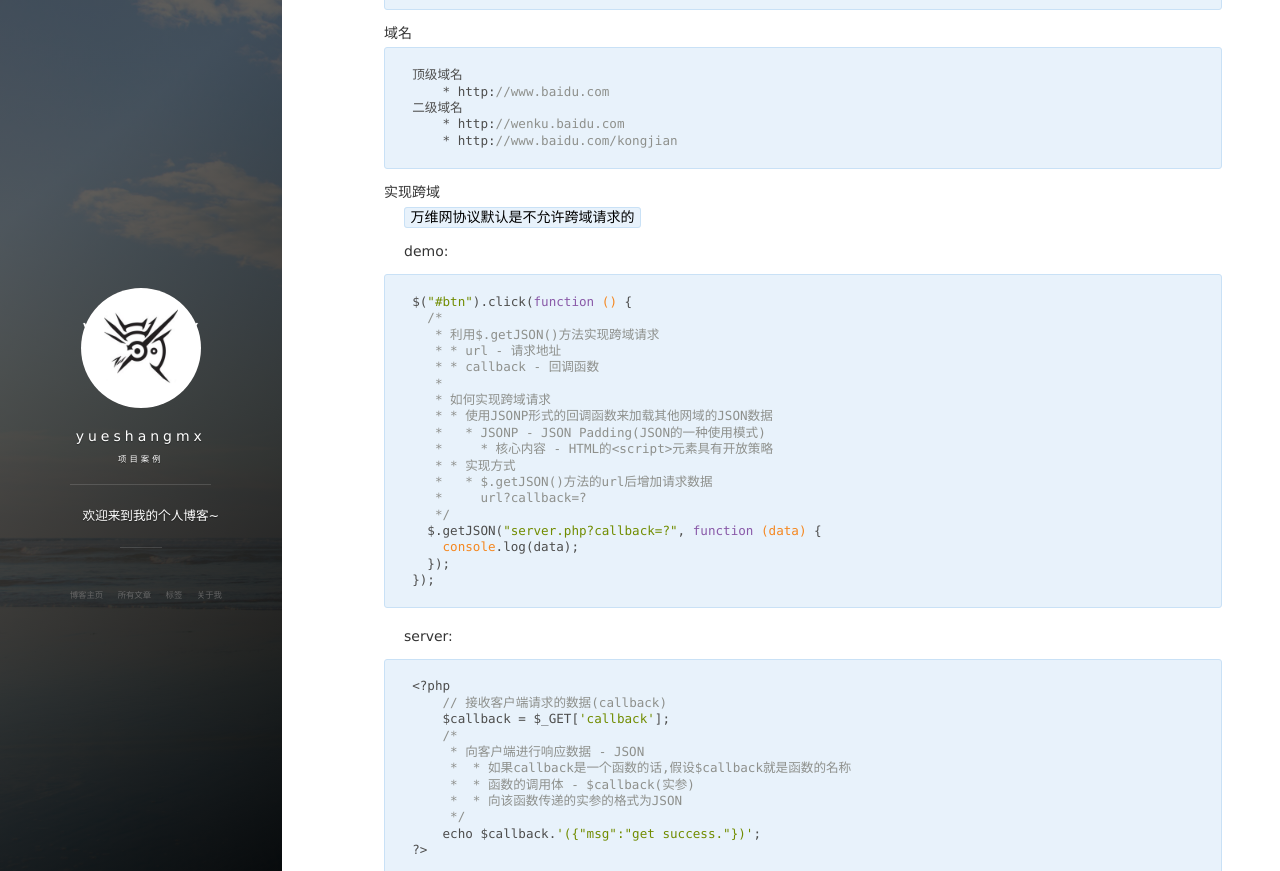
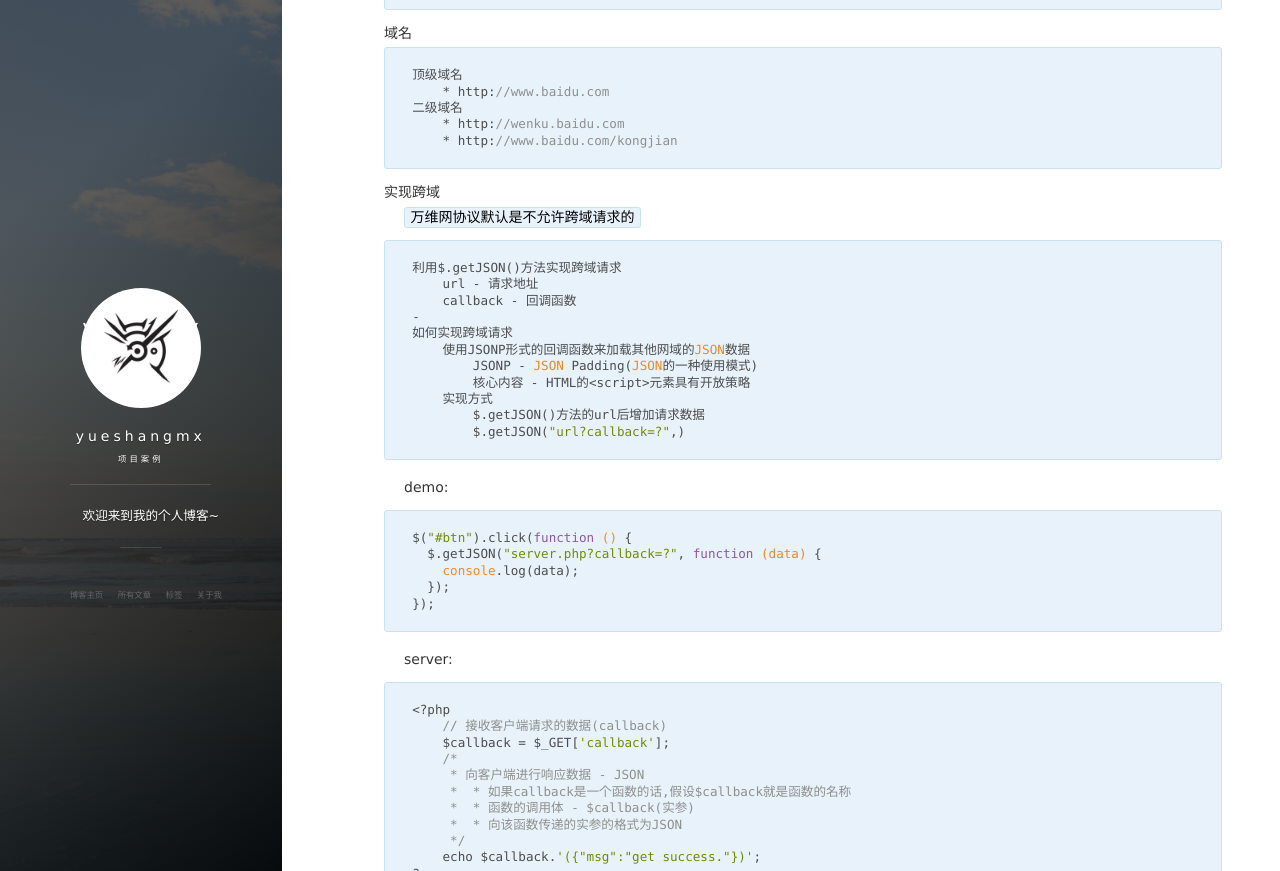
Before and after one commit to yueshangmx/yueshangmx.github.io, a Jekyll site: the page built from _posts/2017-11-05-Ajax异步交互.md, in a window 1280 px wide and 900 px high, scrolled down 8794 px, cut to the strip 0-871 px from the top of the window. Built offline with Jekyll 4.4.1, drawn with Linux system fonts in a browser that asks for light colours; nearby versions of some CDN libraries; comment, search, counter and statistics services are not loaded.

Commit message:
update ajax

````diff
--- a/_posts/2017-11-05-Ajax异步交互.md
+++ b/_posts/2017-11-05-Ajax异步交互.md
@@ -411,22 +411,23 @@ function formSubmit() {
 
 `万维网协议默认是不允许跨域请求的`
 
+```
+利用$.getJSON()方法实现跨域请求
+    url - 请求地址
+    callback - 回调函数
+-
+如何实现跨域请求
+    使用JSONP形式的回调函数来加载其他网域的JSON数据
+        JSONP - JSON Padding(JSON的一种使用模式)
+        核心内容 - HTML的<script>元素具有开放策略
+    实现方式
+        $.getJSON()方法的url后增加请求数据
+        $.getJSON("url?callback=?",)
+```
+
 demo:
 ```
 $("#btn").click(function () {
-  /*
-   * 利用$.getJSON()方法实现跨域请求
-   * * url - 请求地址
-   * * callback - 回调函数
-   *
-   * 如何实现跨域请求
-   * * 使用JSONP形式的回调函数来加载其他网域的JSON数据
-   *   * JSONP - JSON Padding(JSON的一种使用模式)
-   *     * 核心内容 - HTML的<script>元素具有开放策略
-   * * 实现方式
-   *   * $.getJSON()方法的url后增加请求数据
-   *     url?callback=?
-   */
   $.getJSON("server.php?callback=?", function (data) {
     console.log(data);
   });
````
